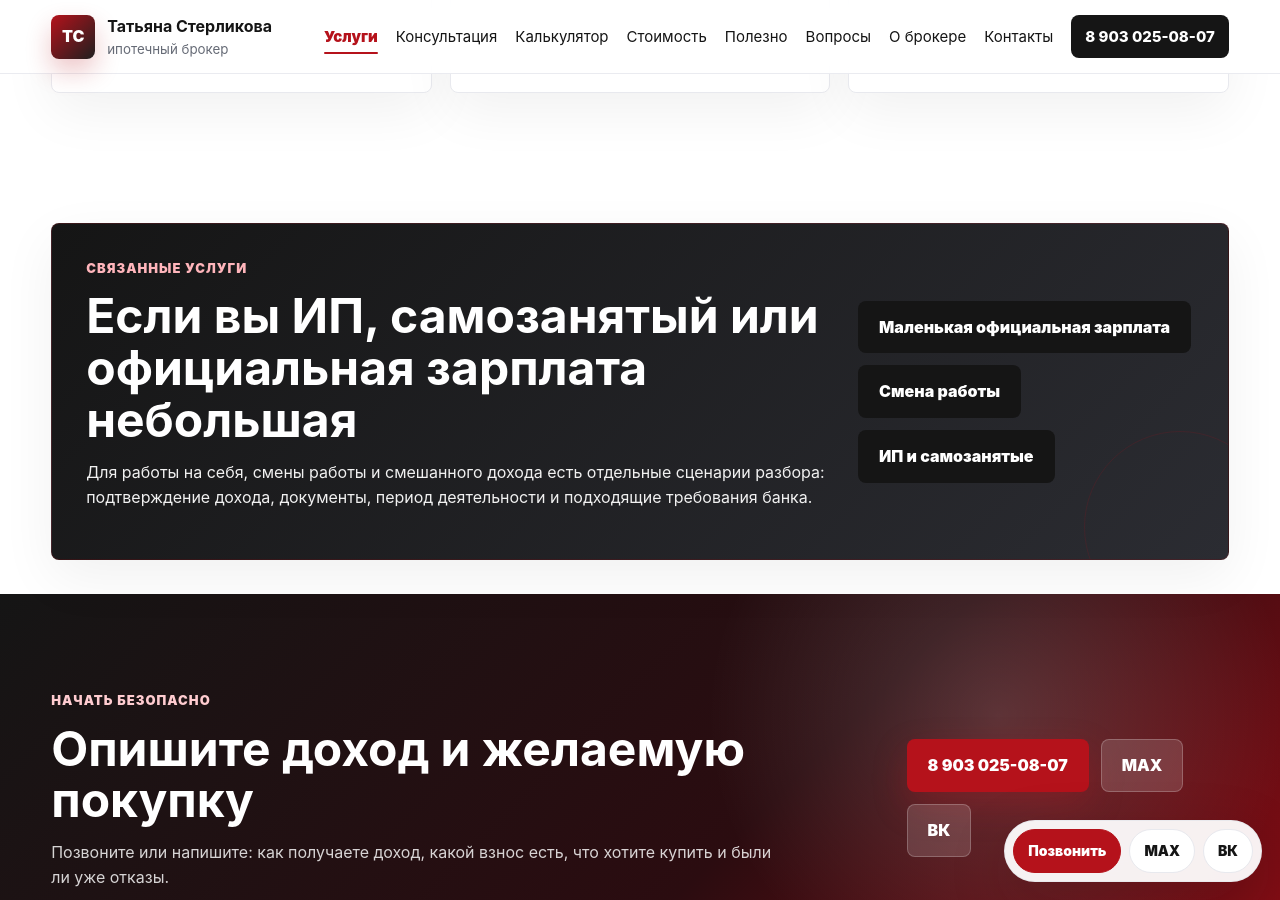
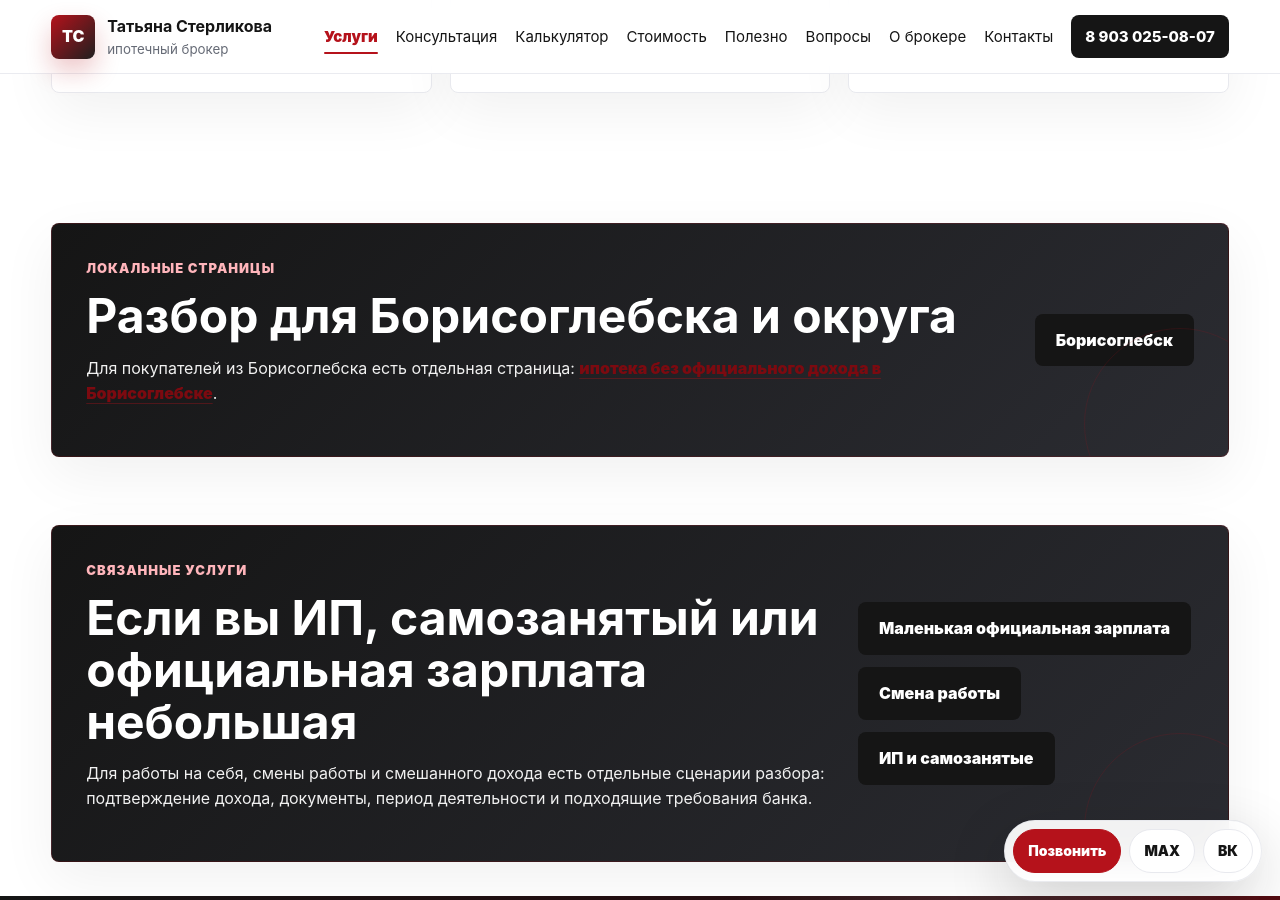
Before and after one commit to deputat36/broker, a Jekyll site: the page built from uslugi/ipoteka-bez-oficialnogo-dohoda.md, in a window 1280 px wide and 900 px high, scrolled down 2449 px. Built offline with Jekyll 4.4.1, drawn with Linux system fonts in a browser that asks for light colours.

Commit message:
Добавлена ссылка на ипотеку без официального дохода в Борисоглебске

```diff
--- a/uslugi/ipoteka-bez-oficialnogo-dohoda.md
+++ b/uslugi/ipoteka-bez-oficialnogo-dohoda.md
@@ -15,6 +15,8 @@
 
 <section class="section"><div class="section-head"><p class="eyebrow">Чего не обещаем</p><h2>Честный подход без гарантии одобрения</h2><p>Ни один брокер не может гарантировать решение банка. Задача консультации — не обещать невозможное, а выбрать более разумный маршрут и не создавать лишних отказов.</p></div><div class="grid cards-3"><article class="card"><h3>Сначала риски</h3><p>Разбираем слабые места заявки до отправки анкеты.</p></article><article class="card"><h3>Потом банк</h3><p>Смотрим, какие банки и программы логичнее под вашу ситуацию.</p></article><article class="card"><h3>Затем заявка</h3><p>Подача имеет смысл, когда понятны документы, платеж и стратегия.</p></article></div></section>
 
+<section class="section compact-section"><div class="notice"><div><p class="eyebrow">Локальные страницы</p><h2>Разбор для Борисоглебска и округа</h2><p>Для покупателей из Борисоглебска есть отдельная страница: <a class="text-link" href="{{ '/geo/borisoglebsk/ipoteka-bez-oficialnogo-dohoda/' | relative_url }}">ипотека без официального дохода в Борисоглебске</a>.</p></div><a class="btn btn-dark" href="{{ '/geo/borisoglebsk/ipoteka-bez-oficialnogo-dohoda/' | relative_url }}">Борисоглебск</a></div></section>
+
 <section class="section compact-section"><div class="notice"><div><p class="eyebrow">Связанные услуги</p><h2>Если вы ИП, самозанятый или официальная зарплата небольшая</h2><p>Для работы на себя, смены работы и смешанного дохода есть отдельные сценарии разбора: подтверждение дохода, документы, период деятельности и подходящие требования банка.</p></div><div class="hero-actions"><a class="btn btn-dark" href="{{ '/polezno/ipoteka-s-malenkoy-oficialnoy-zarplatoy/' | relative_url }}">Маленькая официальная зарплата</a><a class="btn btn-dark" href="{{ '/polezno/ipoteka-pri-smene-raboty/' | relative_url }}">Смена работы</a><a class="btn btn-dark" href="{{ '/uslugi/ipoteka-dlya-ip-samozanyatyh/' | relative_url }}">ИП и самозанятые</a></div></div></section>
 
 <section class="section cta-section"><div><p class="eyebrow">Начать безопасно</p><h2>Опишите доход и желаемую покупку</h2><p>Позвоните или напишите: как получаете доход, какой взнос есть, что хотите купить и были ли уже отказы.</p></div><div class="cta-actions"><a class="btn btn-primary" href="tel:+79030250807">8 903 025-08-07</a><button class="btn btn-secondary" type="button" data-copy-phone>MAX</button><a class="btn btn-secondary" href="https://vk.com/tatyanasterlikova" rel="noopener">ВК</a></div></section>
```
